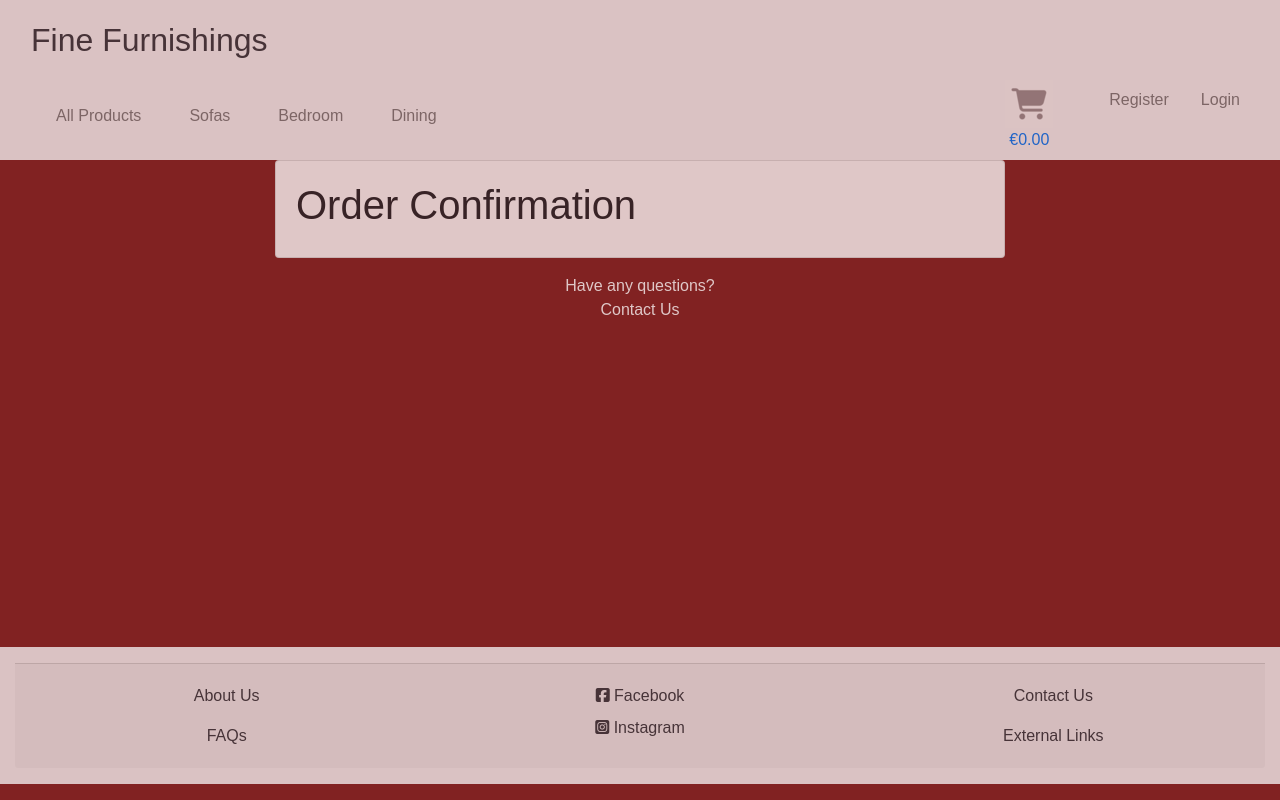
After one commit to morganoleary/Fine-Furnishings, a Django app: page /checkout/checkout/confirmation/1/ in a window 1280 px wide. The commit adds this page. Run offline with Django 3.2, Linux system fonts and the light colour scheme; some libraries are stand-ins or nearby versions; some web fonts are replaced.

Commit message:
Added stripe checkout functionality and set up base of order confirmation

```diff
--- a/checkout/templates/checkout/checkout.html
+++ b/checkout/templates/checkout/checkout.html
@@ -42,6 +42,7 @@
                         <fieldset class="px-3 mb-5 text-white">
                             <legend class="fieldset-label small text-white px-2 w-auto">Delivery</legend>
                             {{ order_form.phone_number | as_crispy_field }}
+                            {{ order_form.address }}
                             {{ order_form.street_address1 | as_crispy_field }}
                             {{ order_form.street_address2 | as_crispy_field }}
                             {{ order_form.town_or_city | as_crispy_field }}
--- /dev/null
+++ b/checkout/templates/checkout/order_confirmation.html
@@ -0,0 +1,28 @@
+{% extends "base.html" %}
+
+{% block search_bar %}
+{% endblock %}
+
+{% block content %}
+
+<!-- Order Confirmation page -->
+<div class="container top-padding mb-3">
+    <div class="row justify-content-center">
+        <div class="col-lg-8">
+            <div class="card mb-4 mb-lg-0">
+                <div class="card-body">
+                    <h1>Order Confirmation</h1>
+                </div>
+            </div>
+            <div class="text-white text-center m-3"> Have any questions?
+                <ul class="list-unstyled">
+                    <li>
+                        <a href="{% url 'contact' %}" class="text-white">Contact Us</a>
+                    </li>
+                </ul>
+            </div>
+        </div>
+    </div>
+</div>
+
+{% endblock %}
--- a/checkout/urls.py
+++ b/checkout/urls.py
@@ -3,4 +3,5 @@ from . import views
 
 urlpatterns = [
     path('', views.checkout, name='checkout'),
+    path('checkout/confirmation/<str:order_number>/', views.order_confirmation, name='order_confirmation'),
 ]
--- a/checkout/views.py
+++ b/checkout/views.py
@@ -40,8 +40,6 @@ def checkout(request):
             # Fixed delivery charge
             order.delivery_charge = 30
 
-            order.save()
-
             # If the "save-info" checkbox is checked, update the user's address details
             if request.POST.get('save-info'):
                 address, created = UserAddress.objects.get_or_create(
@@ -64,6 +62,9 @@ def checkout(request):
                     address.country = form.cleaned_data['country']
                     address.save()
 
+            order.address = address
+            order.save()
+
             messages.success(request, 'Order successfully placed!')
             return redirect('order_confirmation', order_number=order.order_number)
         else:
@@ -78,8 +79,17 @@ def checkout(request):
     template = 'checkout/checkout.html'
     context = {
         'order_form': form,
-        'stripe_public_key': 'stripe_public_key',
+        'stripe_public_key': stripe_public_key,
         'client_secret': intent.client_secret,
     }
 
     return render(request, template, context)
+
+
+def order_confirmation(request, order_number):
+    """ A view to return the order confirmation page """
+
+    context = {
+        'order_number': order_number,
+    }
+    return render(request, 'checkout/order_confirmation.html', context)
--- a/fine_furnishings/settings.py
+++ b/fine_furnishings/settings.py
@@ -180,4 +180,4 @@ STANDARD_DELIVERY_FEE = 30
 STRIPE_CURRENCY = 'eur'
 STRIPE_PUBLIC_KEY = os.getenv('STRIPE_PUBLIC_KEY', '')
 STRIPE_SECRET_KEY = os.getenv('STRIPE_SECRET_KEY', '')
-STRIPE_PUBLIC_KEY = os.getenv('STRIPE_WH_SECRET', '')
+STRIPE_WH_SECRET = os.getenv('STRIPE_WH_SECRET', '')
--- a/requirements.txt
+++ b/requirements.txt
@@ -11,4 +11,6 @@ pytz==2024.1
 requests==2.32.3
 six==1.16.0
 sqlparse==0.5.0
+stripe==9.11.0
 typing_extensions==4.12.0
+urllib3==2.2.1
```
Also changed, not shown: checkout/forms.py (line endings or trailing spaces).
